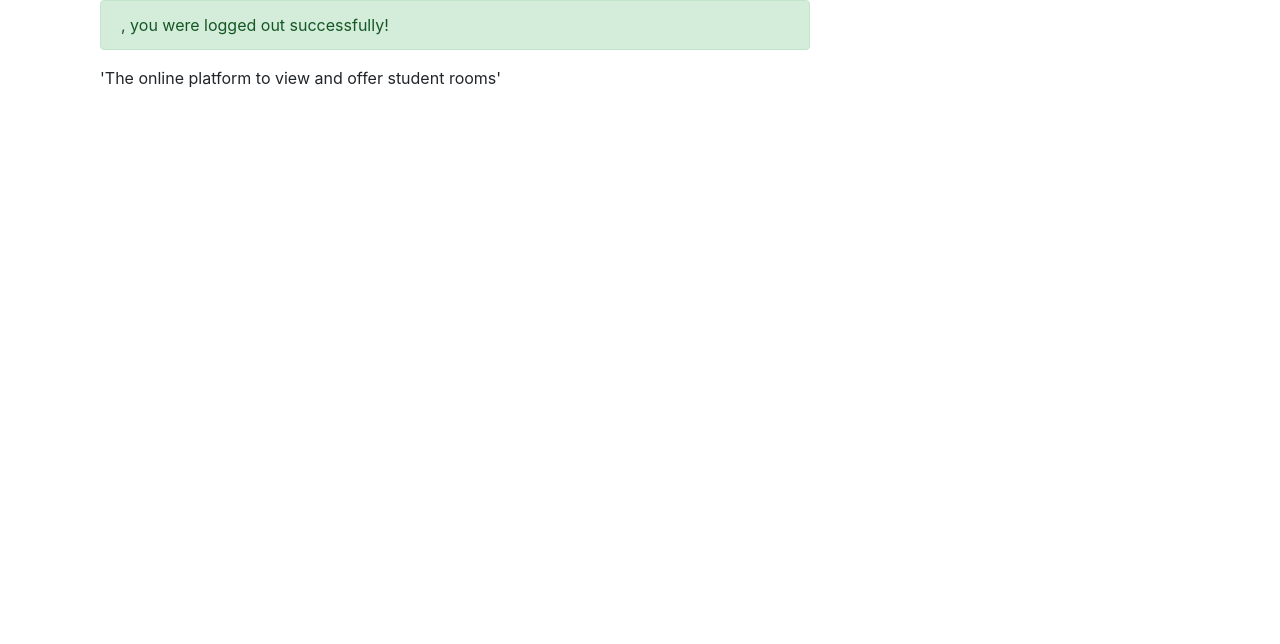
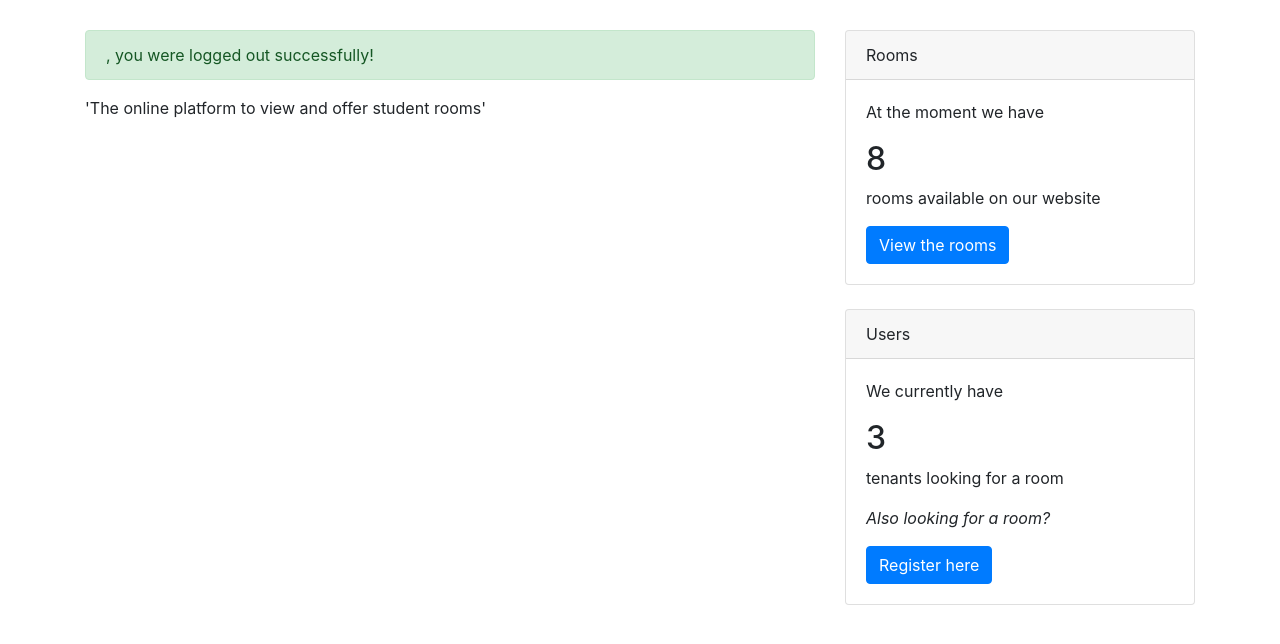
Before and after one commit to martijn1815/DDWT18_G09, a PHP site: the page made by index.php in a window 1280 px wide. Shown: the part 56-700 px from the top of the page. Run offline with PHP 8.4, Linux system fonts and the light colour scheme; data comes from the database, SQL or seed files in the repository.

Commit message:
Implemented cards on homepage

```diff
--- a/index.php
+++ b/index.php
@@ -62,6 +62,9 @@ if (new_route('/DDWT18_G09/', 'get')) {
     /* Page content */
     $page_subtitle = 'The online platform to view and offer student rooms';
     $page_content = 'content';
+    $cards = use_template('cards');
+    $nbr_rooms = room_count($db);
+    $nbr_tenants = tenant_count($db);
     /* Choose Template */
     include use_template('main');
 }
--- a/model.php
+++ b/model.php
@@ -1012,10 +1012,10 @@ function room_count($pdo){
     return $rooms;
 }
 
-function student_count($pdo){
+function tenant_count($pdo){
     /* Get users */
-    $stmt = $pdo->prepare('SELECT * FROM users WHERE role = tenant');
-    $stmt->execute();
+    $stmt = $pdo->prepare('SELECT * FROM users WHERE role = ?');
+    $stmt->execute(['tenant']);
     $tenants = $stmt->rowCount();
     return $tenants;
 }
--- a/views/cards.php
+++ b/views/cards.php
@@ -1,29 +1,26 @@
-/**
- * Created by PhpStorm.
- * User: julius
- * Date: 08/01/2019
- * Time: 13:27
- */
-
 <!-- Rooms count -->
 <div class="card">
     <div class="card-header">
         Rooms
     </div>
     <div class="card-body">
-        <p class="count">Our Platform already has</p>
-        <h2><?= $room_count ?></h2>
-        <p>rooms</p>
-<a href="/DDWT18_G09/addrooms/" class="btn btn-primary">Add your room</a>
+        <p class="count">At the moment we have</p>
+        <h2><?= $nbr_rooms ?></h2>
+        <p>rooms available on our website</p>
+        <a href="/DDWT18_G09/roomsoverview/" class="btn btn-primary">View the rooms</a>
     </div>
-
+</div>
+</br>
+    <!-- Users count -->
+<div class="card">
     <div class="card-header">
         Users
     </div>
     <div class="card-body">
         <p class="count">We currently have</p>
-    <h2><?= $student_count ?></h2>
-    <p>students looking for a room</p>
-    <a href="/DDWT18_G09/register/" class="btn btn-primary">Register if you are also looking</a>
+        <h2><?= $nbr_tenants ?></h2>
+        <p>tenants looking for a room</p>
+        <p><i>Also looking for a room?</i></p>
+        <a href="/DDWT18_G09/register/" class="btn btn-primary">Register here</a>
     </div>
 </div>
--- a/views/main.php
+++ b/views/main.php
@@ -17,17 +17,21 @@
         <!-- Menu -->
         <?= $navigation ?>
         <!-- Content -->
-        <div class="container">
-            <!-- Left column -->
-            <div class="col-md-8">
-                <!-- Error message -->
-                <?php if (isset($error_msg)){echo $error_msg;} ?>
+        <div class="container" style="padding-top: 30px;">
+            <div class="row">
+                <!-- Left column -->
+                <div class="col-md-8">
+                    <!-- Error message -->
+                    <?php if (isset($error_msg)){echo $error_msg;} ?>
 
-                'The online platform to view and offer student rooms'
+                    'The online platform to view and offer student rooms'
+                </div>
+                <!-- Right column -->
+                <div class="col-md-4">
+                    <?php include $cards ?>
+                </div>
             </div>
-
         </div>
-
 
         <!-- Optional JavaScript -->
         <!-- jQuery first, then Popper.js, then Bootstrap JS -->
```
Lines whose indentation alone changed are shown as unchanged.
